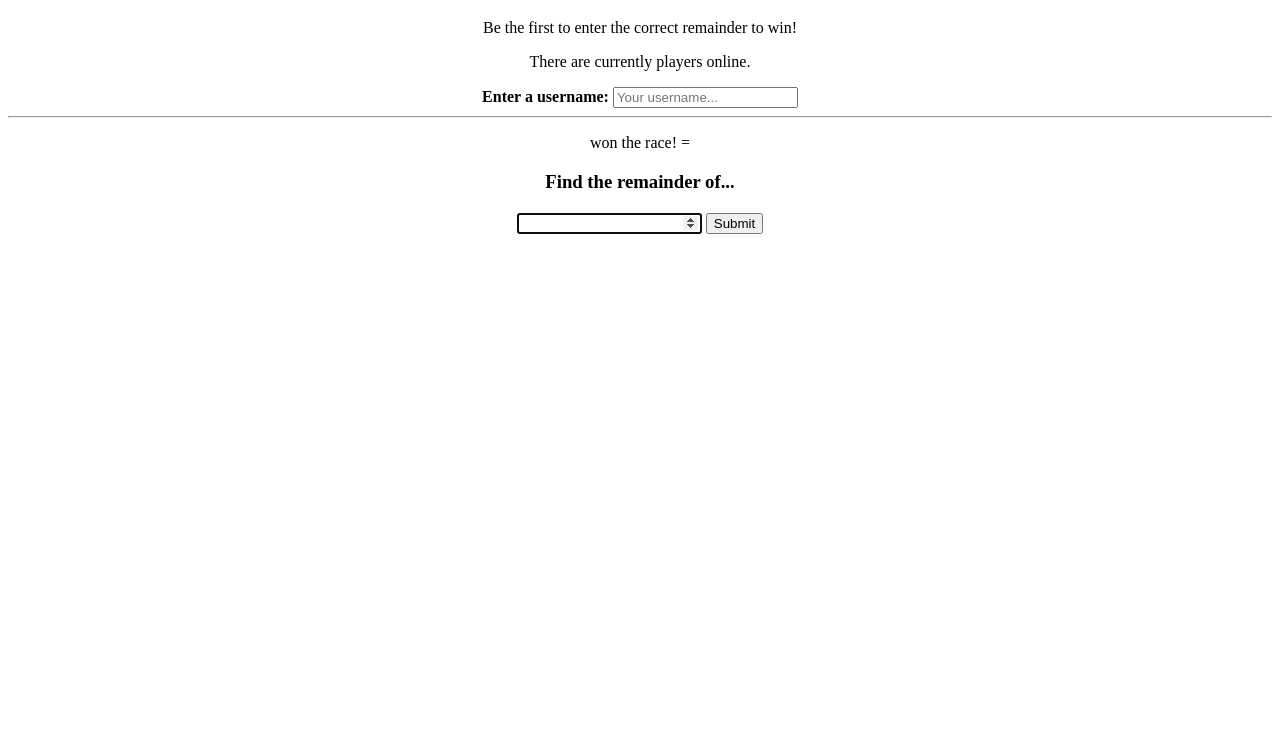
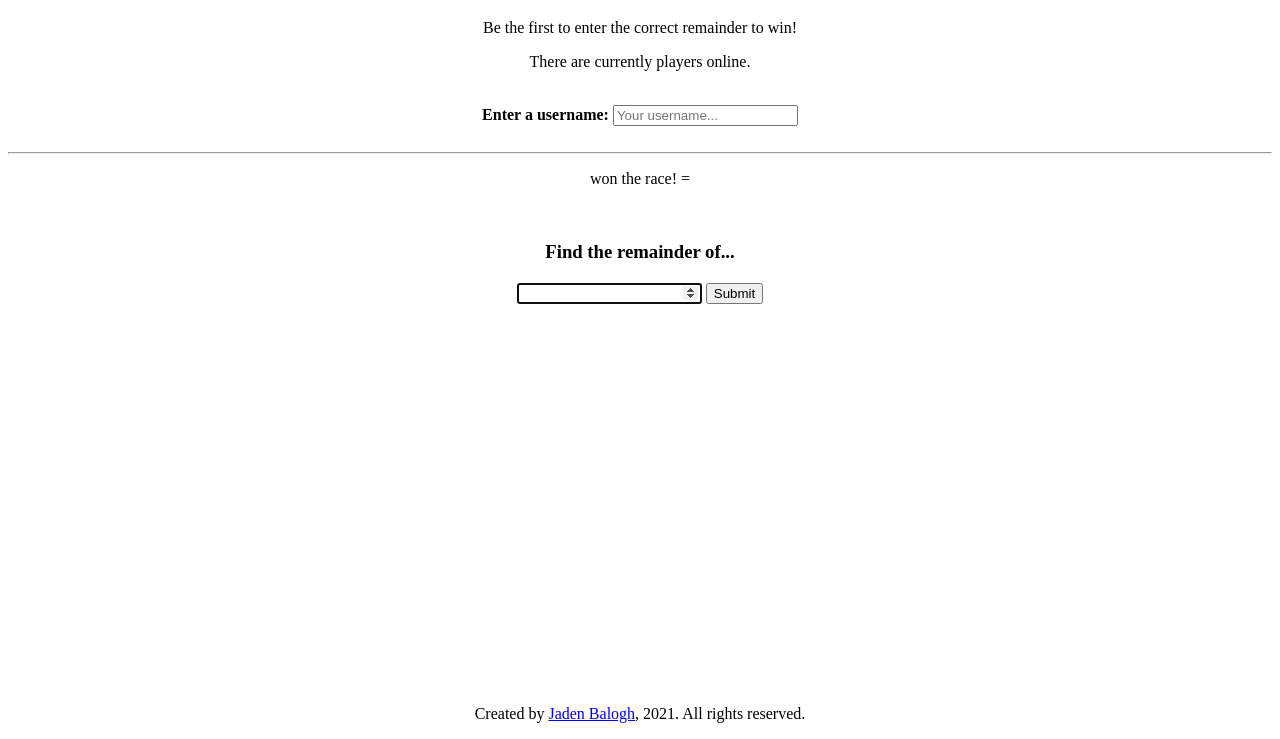
Before and after one commit to JadenBalogh/remainder-racer, a website: page public/index.html in a window 1280 px wide. Shown: the part 61-800 px from the top of the page. Drawn offline with Linux system fonts and the light colour scheme; no server answers.

Commit message:
Add footer and input sanitization

```diff
--- a/package.json
+++ b/package.json
@@ -22,6 +22,7 @@
     "cors": "^2.8.5",
     "dotenv": "^10.0.0",
     "express": "^4.17.1",
+    "express-validator": "^6.13.0",
     "nodemon": "^2.0.13"
   }
 }
--- a/public/index.html
+++ b/public/index.html
@@ -10,15 +10,25 @@
       body {
         text-align: center;
       }
+      #footer {
+        position: fixed;
+        left: 0;
+        bottom: 0;
+        width: 100%;
+      }
     </style>
   </head>
   <body>
     <h1>Remainder Racer</h1>
     <p>Be the first to enter the correct remainder to win!</p>
     <p>There are currently <b id="clients"></b> players online.</p>
-    <b>Enter a username:</b> <input id="name" type="text" placeholder="Your username..." />
+    <br />
+    <b>Enter a username:</b> <input id="name" type="text" placeholder="Your username..." maxlength="40" />
+    <br />
+    <br />
     <hr />
     <p id="result"><b id="winner"></b> won the race! <b id="lastQuestion"></b> = <b id="lastAnswer"></b></p>
+    <br />
     <h3>Find the remainder of...</h3>
     <h2 id="question"></h2>
     <form>
@@ -26,5 +36,10 @@
       <input id="submit" type="submit" />
     </form>
     <h2 id="feedback"></h2>
+    <div id="footer">
+      <p>
+        Created by <a href="https://github.com/JadenBalogh" target="_blank">Jaden Balogh</a>, 2021. All rights reserved.
+      </p>
+    </div>
   </body>
 </html>
--- a/server.js
+++ b/server.js
@@ -1,4 +1,5 @@
 import express from 'express';
+import { check, validationResult } from 'express-validator';
 import cors from 'cors';
 import dotenv from 'dotenv';
 dotenv.config();
@@ -74,7 +75,8 @@ function updateQuestion() {
 
   // Generate new question
   let numTerms = randRange(MIN_TERMS, MAX_TERMS);
-  a = [], k = [];
+  a = [];
+  k = [];
   n = randRange(MIN_N, MAX_N);
   for (let i = 0; i < numTerms; i++) {
     let isBigK = Math.random() < K_CHANCE;
@@ -113,7 +115,7 @@ app.get('/question', (req, res) => {
   res.send(`${getPageData()}`);
 });
 
-app.get('/answer', (req, res) => {
+app.get('/answer', [check('name').escape()], (req, res) => {
   let answer = req.query.answer;
   let correctAnswer = getAnswer();
   if (answer == correctAnswer) {
```
Also changed, not shown: 1 other file.
